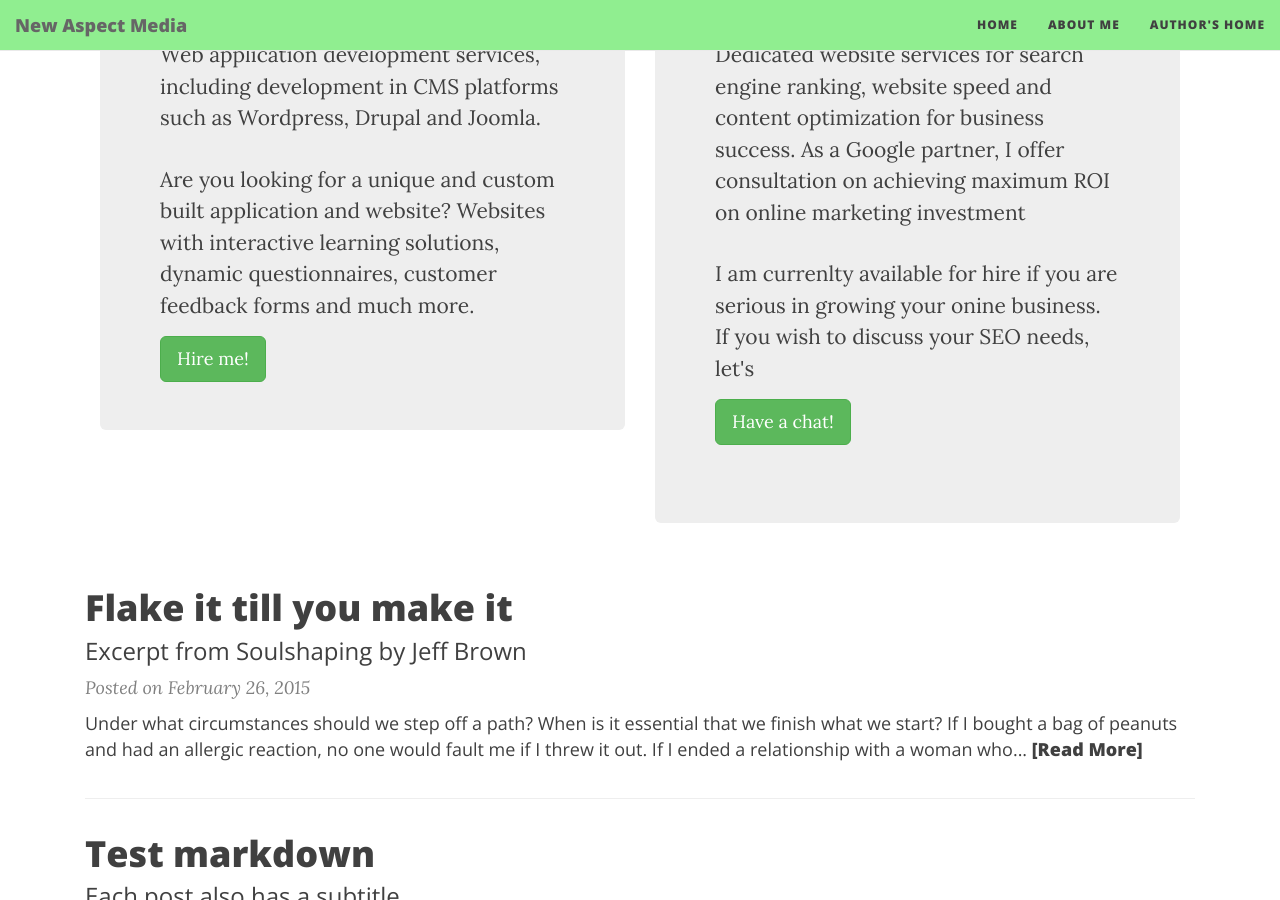
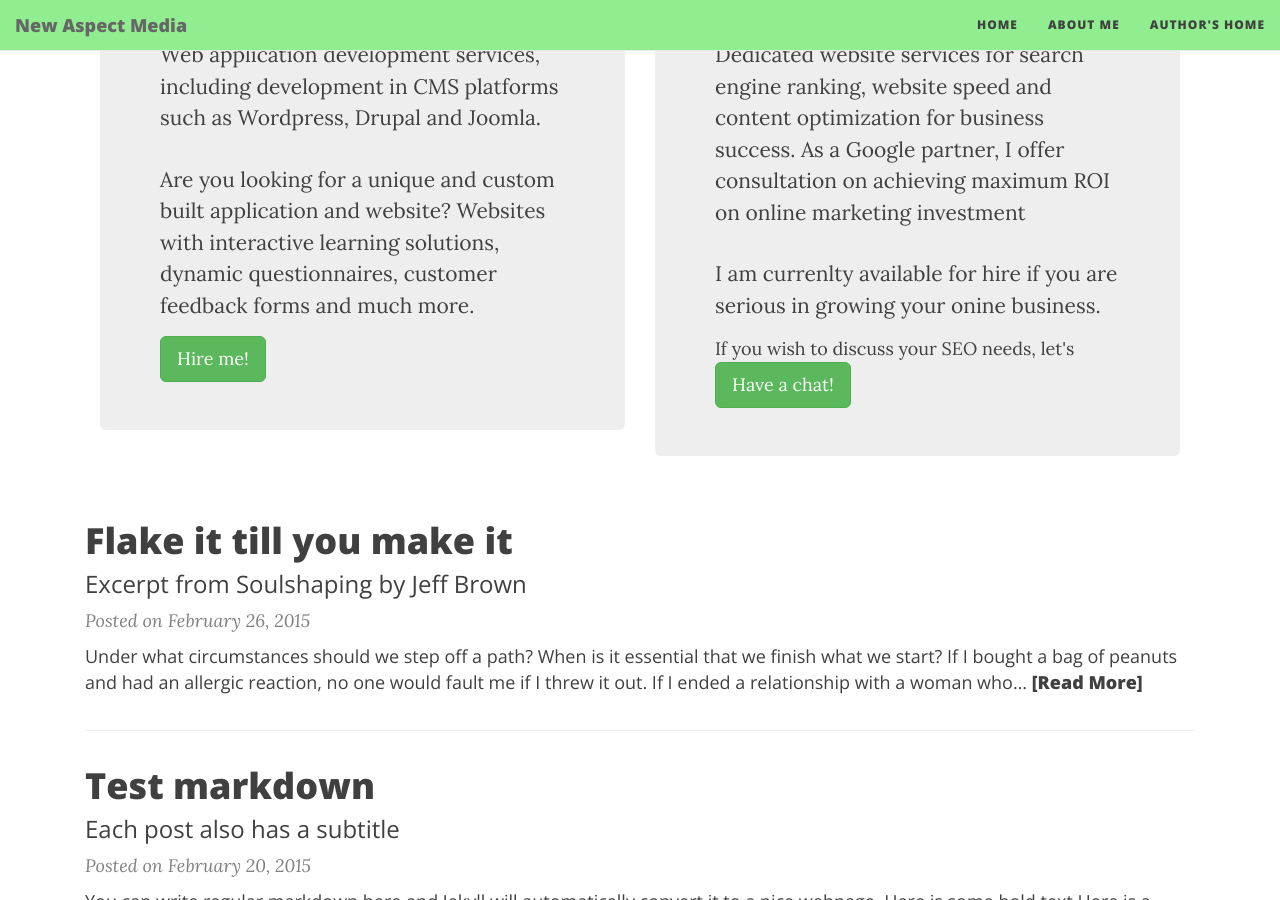
Before and after one commit to newmedia77/appxnam, a Jekyll site: the page built from index.html, in a window 1280 px wide and 900 px high, scrolled down 423 px. Built offline with Jekyll 4.4.1, drawn with Linux system fonts in a browser that asks for light colours; nearby versions of some CDN libraries; the list of posts is cut into pages by our own code.

Commit message:
andreas
index

```diff
--- a/index.html
+++ b/index.html
@@ -18,11 +18,11 @@ subtitle: Custom Web Development Services
 <div class="main-explain-area-two jumbotron">
   <h2>Website Optimization Services</h2>
   <p>Dedicated website services for search engine ranking, website speed and content optimization for business success. As a Google partner, I offer consultation on achieving maximum ROI on online marketing investment </p>
-  <p>I am currenlty available for hire if you are serious in growing your onine business. If you wish to discuss your SEO needs, let's
+  <p>I am currenlty available for hire if you are serious in growing your onine business.</p>
   <div class="get-started-wrap">
-    <a class="btn btn-success btn-lg get-started-btn" href="https://github.com/daattali/beautiful-jekyll#readme">Have a chat!</a>
+    If you wish to discuss your SEO needs, let's <a class="btn btn-success btn-lg get-started-btn" href="https://github.com/daattali/beautiful-jekyll#readme">Have a chat!</a>
   </div>
- </p>
+
 </div>
 </div>
 </div>
```
